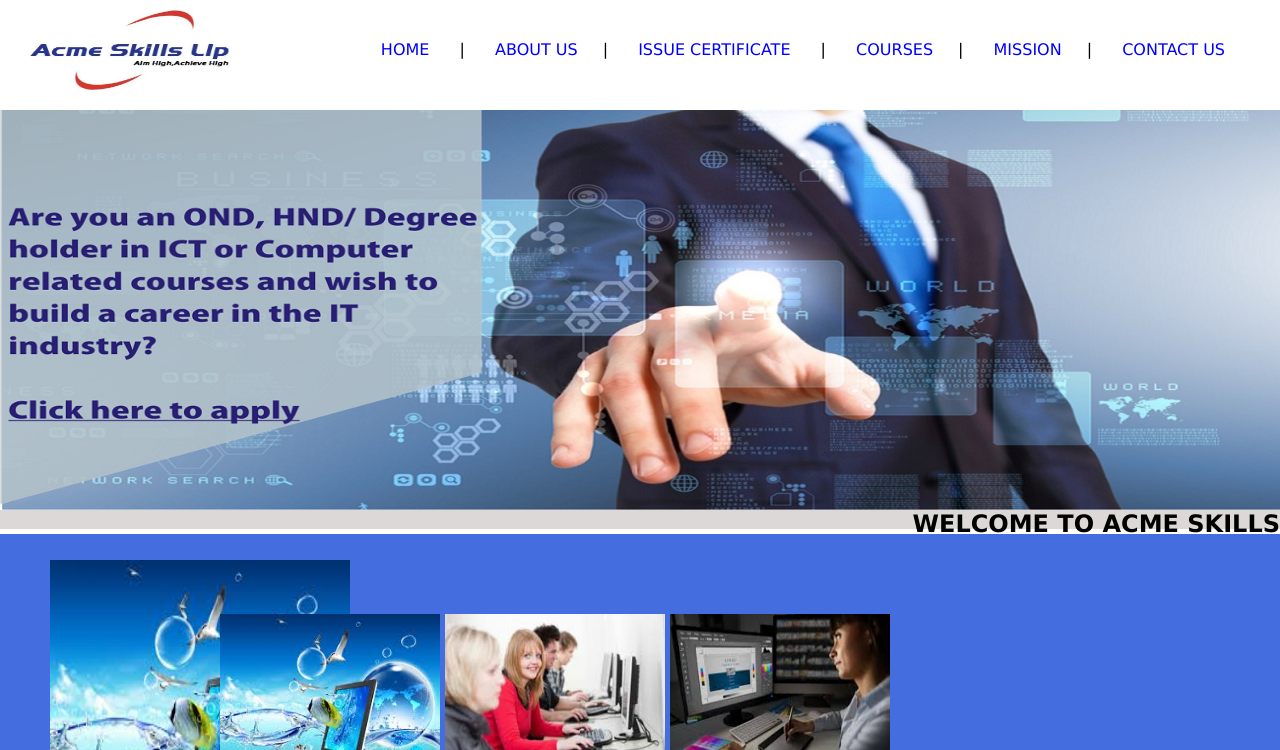
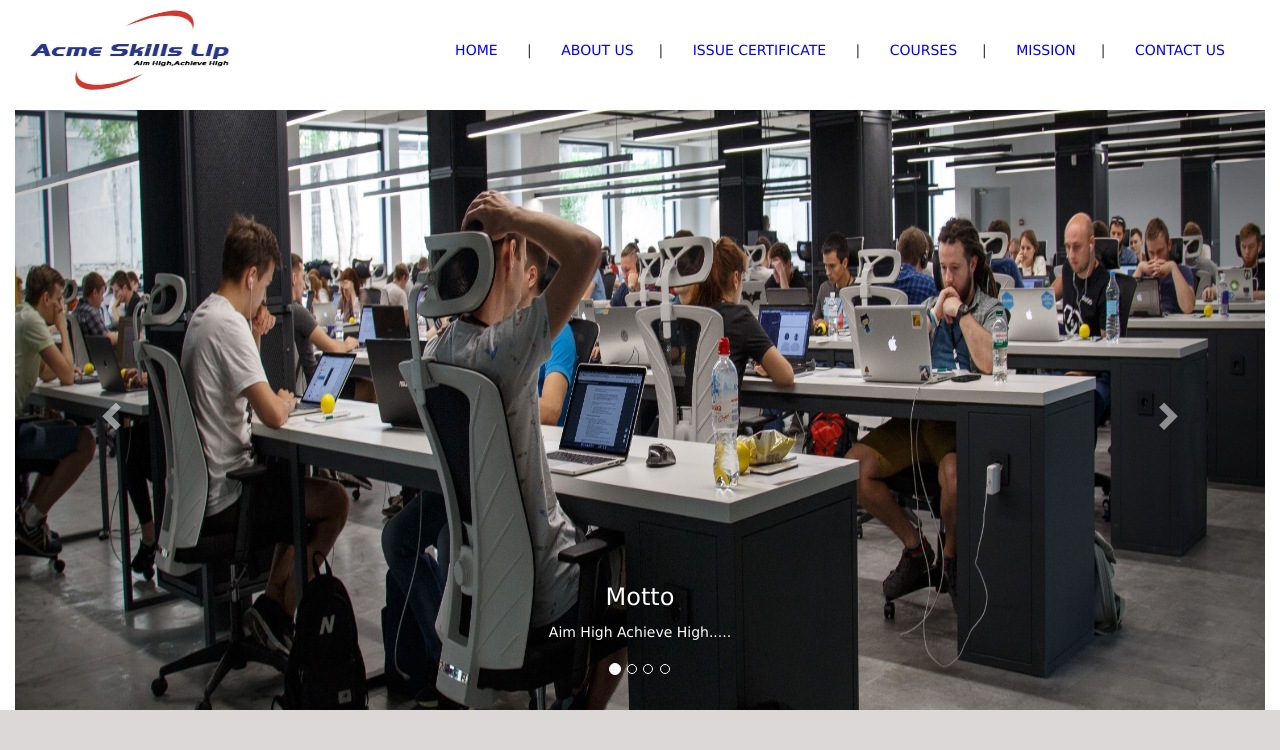
Before and after one commit to Deepti80/acmeskills, a PHP site: page / in a window 1280 px wide; the page is wider, and only the part inside the window is pictured. Shown: the top 750 px of that part. Run offline with PHP 8.4, Linux system fonts and the light colour scheme.

Commit message:
Add files via upload

```diff
--- a/index.php
+++ b/index.php
@@ -5,8 +5,136 @@
 <head>
 <meta name="viewport" content="width=device-width, initial-scale=1">
 <link rel="stylesheet" type="text/css" href="stylein.css">
+<meta charset="utf-8">
+  <link rel="stylesheet" href="https://maxcdn.bootstrapcdn.com/bootstrap/3.3.7/css/bootstrap.min.css">
+  <script src="https://ajax.googleapis.com/ajax/libs/jquery/3.3.1/jquery.min.js"></script>
+  <script src="https://maxcdn.bootstrapcdn.com/bootstrap/3.3.7/js/bootstrap.min.js"></script>
+  </head>
+  <style>
+  .carousel-inner > .item > img,
+  .carousel-inner > .item > a > img {
+      width: 100%;
+      margin: auto;
+	  height:600px;
+  }
+  .carousel1{
+	  width:1400px;
+	  margin-left: -20px;
+  }
+  .container{
+	  width:100%;
+
+  }
+  .course-size{
+	  border-radius:60px;
+  }
+  .parallax {
+    /* The image used */
+    background-image: url("slider3.jpg");
+
+    /* Set a specific height */
+    min-height: 300px;
+
+    /* Create the parallax scrolling effect */
+    background-attachment: fixed;
+    background-position: center;
+    background-repeat: no-repeat;
+    background-size: cover;
+}
+.parallax-page {
+    /* The image used */
+    background-image: url("tech2.jpg");
+
+    /* Set a specific height */
+    min-height: 300px;
+
+    /* Create the parallax scrolling effect */
+    background-attachment: fixed;
+    background-position: center;
+    background-repeat: no-repeat;
+    background-size: cover;
+	opacity:2;
+}
+.mid-parallax{
+	background-color:#dcd8d8;
+	margin-top:0px;
+	height:500px;
+
+}
+.separator
+{
+	margin-top:10px;
+	height: 1px;
+    width: 91px;
+margin-bottom: 50px;}
+
+</style>
+  </style>
 </head>
-<div class="image-container">
+<body>
+
+<div class="container">
+
+  <div id="myCarousel" class="carousel slide">
+    <!-- Indicators -->
+    <ol class="carousel-indicators">
+      <li class="item1 active"></li>
+      <li class="item2"></li>
+      <li class="item3"></li>
+      <li class="item4"></li>
+    </ol>
+
+    <!-- Wrapper for slides -->
+    <div class="carousel-inner" role="listbox">
+	 <div class="item active">
+        <img src="img1.jpg" alt="skill" width="460" height="345">
+        <div class="carousel-caption">
+          <h3>Motto</h3>
+          <p>Aim High  Achieve High.....</p>
+        </div>
+      </div>
+
+      <div class="item ">
+        <img src="softskill.jpg" alt="skill" width="460" height="345">
+        <div class="carousel-caption">
+          <h3>Skills</h3>
+          <p>Skill Development Encourage Confidence.......</p>
+        </div>
+      </div>
+
+
+
+      <div class="item">
+        <img src="tech1.jpg" alt="skill" width="460" height="345">
+        <div class="carousel-caption">
+          <h3> Vision</h3>
+          <p>Touch the sky, Through Technologies.....</p>
+        </div>
+      </div>
+
+      <div class="item">
+        <img src="mentor.jpg" alt="skill" width="460" height="345">
+        <div class="carousel-caption">
+          <h3>Mission</h3>
+          <p>Our Mission is Skill Development</p>
+        </div>
+      </div>
+
+    </div>
+
+    <!-- Left and right controls -->
+    <a class="left carousel-control" href="#myCarousel" role="button">
+      <span class="glyphicon glyphicon-chevron-left" aria-hidden="true"></span>
+      <span class="sr-only">Previous</span>
+    </a>
+    <a class="right carousel-control" href="#myCarousel" role="button">
+      <span class="glyphicon glyphicon-chevron-right" aria-hidden="true"></span>
+      <span class="sr-only">Next</span>
+    </a>
+  </div>
+</div>
+
+<!--<div class="image-container">
 
 <div class="mySlides fade">
   <div class="numbertext"></div>
@@ -38,20 +166,23 @@
 <a class="prev" onclick="plusSlides(-1)">&#10094;</a>
 <a class="next" onclick="plusSlides(1)">&#10095;</a>
 
-</div>
+</div>-->
 
 
-<br>
+<!--<br>
 <div style="text-align:center">
   <span class="dot"></span>
   <span class="dot"></span>
   <span class="dot"></span>
   <span class="dot"></span>
   <span class="dot"></span>
-</div>
+</div>-->
+
 <div id="welcome">
-<img src="images1.jpg">
-<h2 style="float:right;margin-top:-0px;" >WELCOME TO ACME SKILLS</h2>
+<h2 style="color:#ffffff;float:right;margin-top:40px; margin-right:350px;text-align:left;" >WELCOME TO ACME SKILLS</h2>
+
+<img src="welcome.png">
+
 </div>
 <div id="image-container">
 <div id="image-wraper">
@@ -75,8 +206,8 @@
 <strong style="background: transparent; margin-left:600px;margin-top:100px; margin-bottom:100px;font-size:30px;
         vertical-align:center;">OUR COURSES</strong>
 <div class="our-courses">
-<a target="" href="" ><img src="images3.jpg"  alt="" class="course-size"><span>Our Work</span></a>
-<a target="" href="" ><img src="images3.jpg"  alt="" class="course-size"><span>Our Work</span></a>
+<a target="" href="" ><img src="gadget.jpg"  alt="" class="course-size" style="border-radius:60px;"><span>Our Work</span></a>
+<a target="" href="" ><img src="course1.jpg"  alt="" class="course-size"><span>Our Work</span></a>
 <a target="" href="" ><img src="images3.jpg"  alt="" class="course-size"><span>Our Work</span></a>
 <a target="" href="" ><img src="images3.jpg"  alt="" class="course-size"><span>Our Work</span></a>
 <div   style="margin-left:150px; margin-top:60px;"class="our-mid-course">
@@ -86,37 +217,59 @@
 </div>
 </div>
 </div>
+
+<div class="parallax"> <p>this is the test data for the testing of parallax design</p></div>
+<div class="mid-parallax">
+
+		<h2 style="text-align:center;" > Activities</h2>
+		<hr style="margin-left:620px; width:100px;line-height:1px;">
+			<div class="separator small center"></div>
+			<div class="mid-content" style="height:400px; width:1000px; margin-top:-20px;">
+				<div style="width:600px; margin-left:40px;">
+					<p style=" margin-top:20px;margin-left:80px; font-size:15px;color:#928989;">Today Computer is a part of our daily life.
+					Now Computer Education is backbone of modern generation, for this essentiality National Institute for Skill Development Mission start various Computer and Vocational Skill Development Training Programs throughout the country. The main focus of NISDM is to promote Computer and Vocational Training education for all.
+					We invite all Indian to join the golden mission of Computer Literacy.
+					To make the Indian Rural Youth a face to Recon with in the Emerging Markets.</p>
+
+						<div style="float:right; margin-top:-250px; margin-right:-500px;width:300px"><img src="images5.jpg"><img src="images6.jpg">
+					</div>
+		</div>
+	</div>
+</div>
 <div class="parallax-page">
-<img src="slider3">
 </div>
+<div>
+
+</div>
+
 <script>
-var slideIndex=0;
-showSlides();
-function plusSlides(n) {
-  showSlides(slideIndex += n);
-}
+$(document).ready(function(){
+    // Activate Carousel
+    $("#myCarousel").carousel();
 
-function currentSlide(n) {
-  showSlides(slideIndex = n);
-}
+    // Enable Carousel Indicators
+    $(".item1").click(function(){
+        $("#myCarousel").carousel(0);
+    });
+    $(".item2").click(function(){
+        $("#myCarousel").carousel(1);
+    });
+    $(".item3").click(function(){
+        $("#myCarousel").carousel(2);
+    });
+    $(".item4").click(function(){
+        $("#myCarousel").carousel(3);
+    });
 
-function showSlides(){
-var i;
-var slides = document.getElementsByClassName("mySlides");
-var dots = document.getElementsByClassName("dot");
-  for (i = 0; i < slides.length; i++) {
-      slides[i].style.display = "none";
-  }
-  slideIndex++;
-  if(slideIndex>slides.length){slideIndex=1}
-  for (i = 0; i < dots.length; i++) {
-      dots[i].className = dots[i].className.replace(" active", "");
-  }
-  slides[slideIndex-1].style.display = "block";
-
-  dots[slideIndex-1].className += " active";
-  setTimeout(showSlides, 5000);
-}
+    // Enable Carousel Controls
+    $(".left").click(function(){
+        $("#myCarousel").carousel("prev");
+    });
+    $(".right").click(function(){
+        $("#myCarousel").carousel("next");
+    });
+});
+</script>
 
 
 </script>
--- a/stylein.css
+++ b/stylein.css
@@ -1,9 +1,4 @@
-body {
-    background-image: "logo.jpg";
-    background-repeat: no-repeat;
-    background-position: right top;
 
-}
 *{
 	margin:0;
 padding:0;
@@ -111,7 +106,7 @@
   margin: 0 2px;
   background-color: #bbb;
   border-radius: 50%;
-  display:inline;
+  display:inline-block;
   transition: background-color 0.6s ease;
 }
 
@@ -158,7 +153,7 @@
 /* image links */
 #image-container{
 	margin-top:5px;
-	background-color:#446de0;
+	background-color:#7491e2;
 	height:400px;
 	align:center;
 
@@ -249,11 +244,13 @@
 	margin-left:100px;
 	height:250px;
 	width:200px;
+	border-radius:60px;
 }
+
 	/*footer styling*/
 
 #footer{
-	margin-top:400px;
+
 	height:200px;
 	width:100%;
 	background-color:#446de0;
```
Also changed, not shown: newcertificate.php (+26 -16 lines), search_form.php (+23 -31 lines), style.css (+3 -4 lines), Capture1.JPG (added), logonew.jpg (added), tagcertificate.jpg (added).
